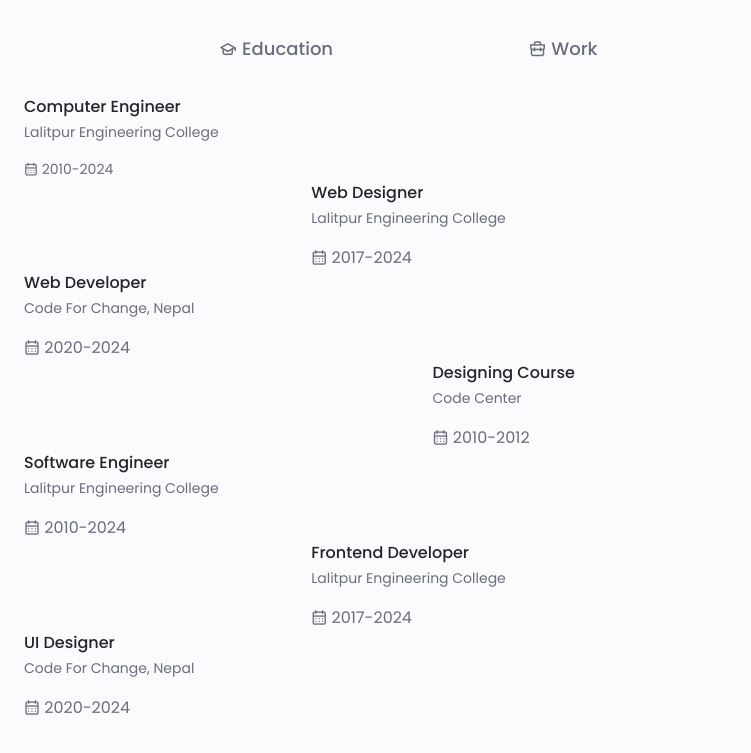
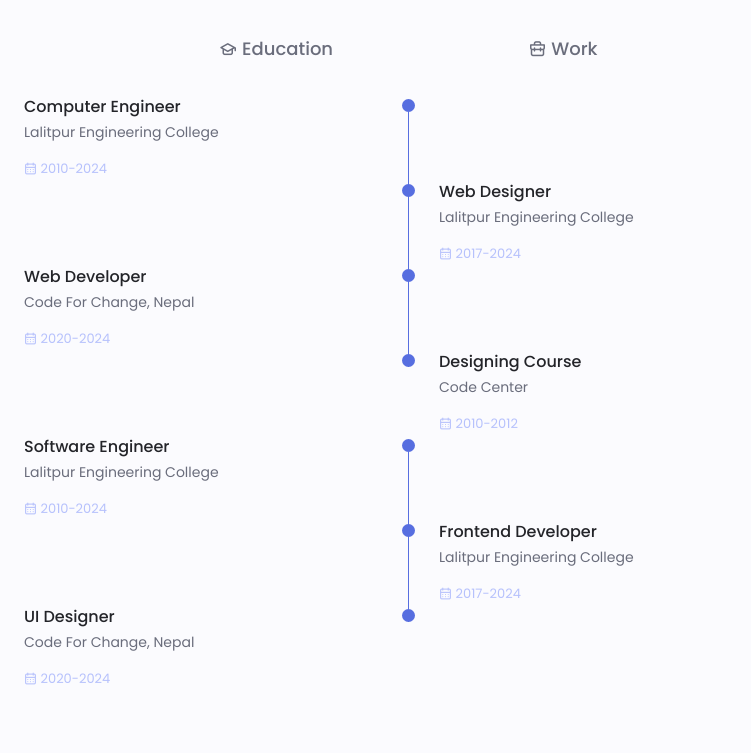
Before and after one commit to Rayal-Khatri/Portfolio, a plain HTML site: page Index.html in a window 1280 px wide. Shown: the part 2019-2772 px from the top of the page, without its empty margins (0-751 px from the left). Drawn offline with nearby package versions, Linux system fonts and the light colour scheme.

Commit message:
Qualification Content Complete

```diff
--- a/Index.html
+++ b/Index.html
@@ -314,6 +314,7 @@
                     <div class="qualification_content">
                 <!-- QUALIFICATION DATA 1-->
                         <div class="qualification_data">
+
                             <div>
                                 <h3 class="qualification_title">Computer Engineer</h3>
                                 <span class="qualification_subtitle">Lalitpur Engineering College</span>
@@ -329,6 +330,7 @@
                         </div>
                         <!-- QUALIFICATION DATA 2-->
                         <div class="qualification_data">
+                            <div></div>
                             <div>
                                 <span class="qualification_rounder"></span>
                                 <span class="qualification_line"></span>
@@ -336,7 +338,7 @@
                             <div>
                                 <h3 class="qualification_title">Web Designer</h3>
                                 <span class="qualification_subtitle">Lalitpur Engineering College</span>
-                                <div class="qualification_caliender">
+                                <div class="qualification_calender">
                                     <i class="uil uil-calendar-alt"></i>
                                     2017-2024
                                 </div>
@@ -345,10 +347,11 @@
 
                         <!-- QUALIFICATION DATA 3-->
                         <div class="qualification_data">
+
                             <div>
                                 <h3 class="qualification_title">Web Developer</h3>
                                 <span class="qualification_subtitle">Code For Change, Nepal</span>
-                                <div class="qualification_caliender">
+                                <div class="qualification_calender">
                                     <i class="uil uil-calendar-alt"></i>
                                     2020-2024
                                 </div>
@@ -368,7 +371,7 @@
                             <div>
                                 <h3 class="qualification_title">Designing Course</h3>
                                 <span class="qualification_subtitle">Code Center</span>
-                                <div class="qualification_caliender">
+                                <div class="qualification_calender">
                                     <i class="uil uil-calendar-alt"></i>
                                     2010-2012
                                 </div>
@@ -382,7 +385,7 @@
                             <div>
                                 <h3 class="qualification_title">Software Engineer</h3>
                                 <span class="qualification_subtitle">Lalitpur Engineering College</span>
-                                <div class="qualification_caliender">
+                                <div class="qualification_calender">
                                     <i class="uil uil-calendar-alt"></i>
                                     2010-2024
                                 </div>
@@ -394,6 +397,7 @@
                         </div>
                         <!-- QUALIFICATION DATA 2-->
                         <div class="qualification_data">
+                            <div></div>
                             <div>
                                 <span class="qualification_rounder"></span>
                                 <span class="qualification_line"></span>
@@ -401,7 +405,7 @@
                             <div>
                                 <h3 class="qualification_title">Frontend Developer</h3>
                                 <span class="qualification_subtitle">Lalitpur Engineering College</span>
-                                <div class="qualification_caliender">
+                                <div class="qualification_calender">
                                     <i class="uil uil-calendar-alt"></i>
                                     2017-2024
                                 </div>
@@ -413,7 +417,7 @@
                             <div>
                                 <h3 class="qualification_title">UI Designer</h3>
                                 <span class="qualification_subtitle">Code For Change, Nepal</span>
-                                <div class="qualification_caliender">
+                                <div class="qualification_calender">
                                     <i class="uil uil-calendar-alt"></i>
                                     2020-2024
                                 </div>
--- a/Style.css
+++ b/Style.css
@@ -119,6 +119,7 @@ img
     max-width: 769px;
     margin-left: var(--mb-1-5);
     margin-right: var(--mb-1-5);
+
 }
 .grid
 {
@@ -226,8 +227,7 @@ img
 /* HOME STYLING */
 .home_container
 {
-    gap: 1rem
-    ;
+    gap: 1rem;
 }
 .home_content
 {
@@ -526,6 +526,7 @@ img
 {
     font-size: 1.8rem;
     margin-right: var(--mb-0-25);
+    border: 2px solid black;
 }
 .qualification_data
 {
@@ -547,5 +548,22 @@ img
 
 .qualification_calender
 {
-    font-size: var(--small-font-size);
+    font-size: var(--smaller-font-size);
+    color:var(--first-color-lighter);
 }
+.qualification_rounder
+{
+    display: inline-block;
+    width: 13px;
+    height: 13px;
+    background-color: var(--first-color);
+    border-radius: 50%;
+}
+.qualification_line
+{
+    display: block;
+    width: 1px;
+    height: 100%;
+    background-color: var(--first-color);
+    transform: translate(6px,-7px);
+}
```
